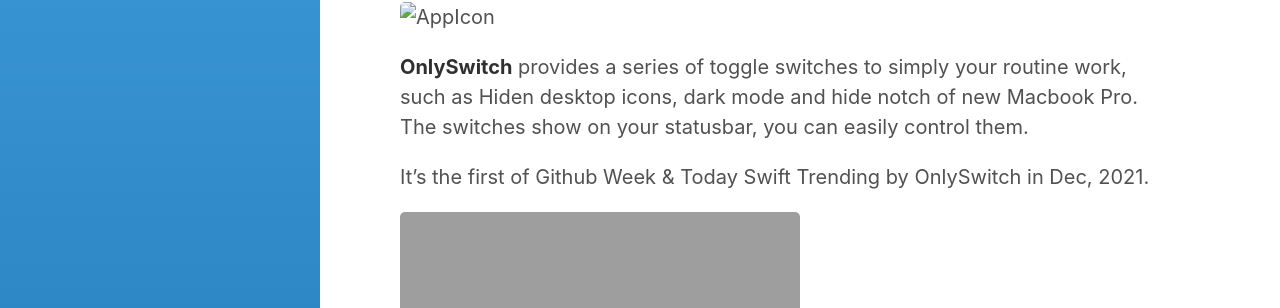
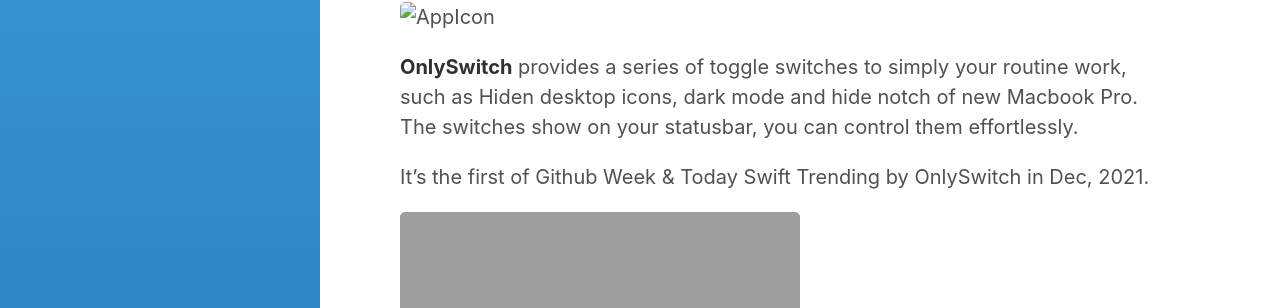
Before and after one commit to jacklandrin/jacklandrin.github.io, a Jekyll site: the page built from category/Apps.md, in a window 1280 px wide and 900 px high. Shown: the part 206-514 px from the top of the window. Built offline with Jekyll 4.4.1, drawn with Linux system fonts in a browser that asks for light colours.

Commit message:
correct wrong text

```diff
--- a/category/Apps.md
+++ b/category/Apps.md
@@ -9,7 +9,7 @@
 </p>
 
 
-**OnlySwitch** provides a series of toggle switches to simply your routine work, such as Hiden desktop icons, dark mode and hide notch of new Macbook Pro. The switches show on your statusbar, you can easily control them.
+**OnlySwitch** provides a series of toggle switches to simply your routine work, such as Hiden desktop icons, dark mode and hide notch of new Macbook Pro. The switches show on your statusbar, you can control them effortlessly.
 
 It's the first of Github Week & Today Swift Trending by OnlySwitch in Dec, 2021.
 
```
Also changed, not shown: _posts/Blogs/post/2021/2021-12-01-onlyswitch.md (+1 -1 lines).
